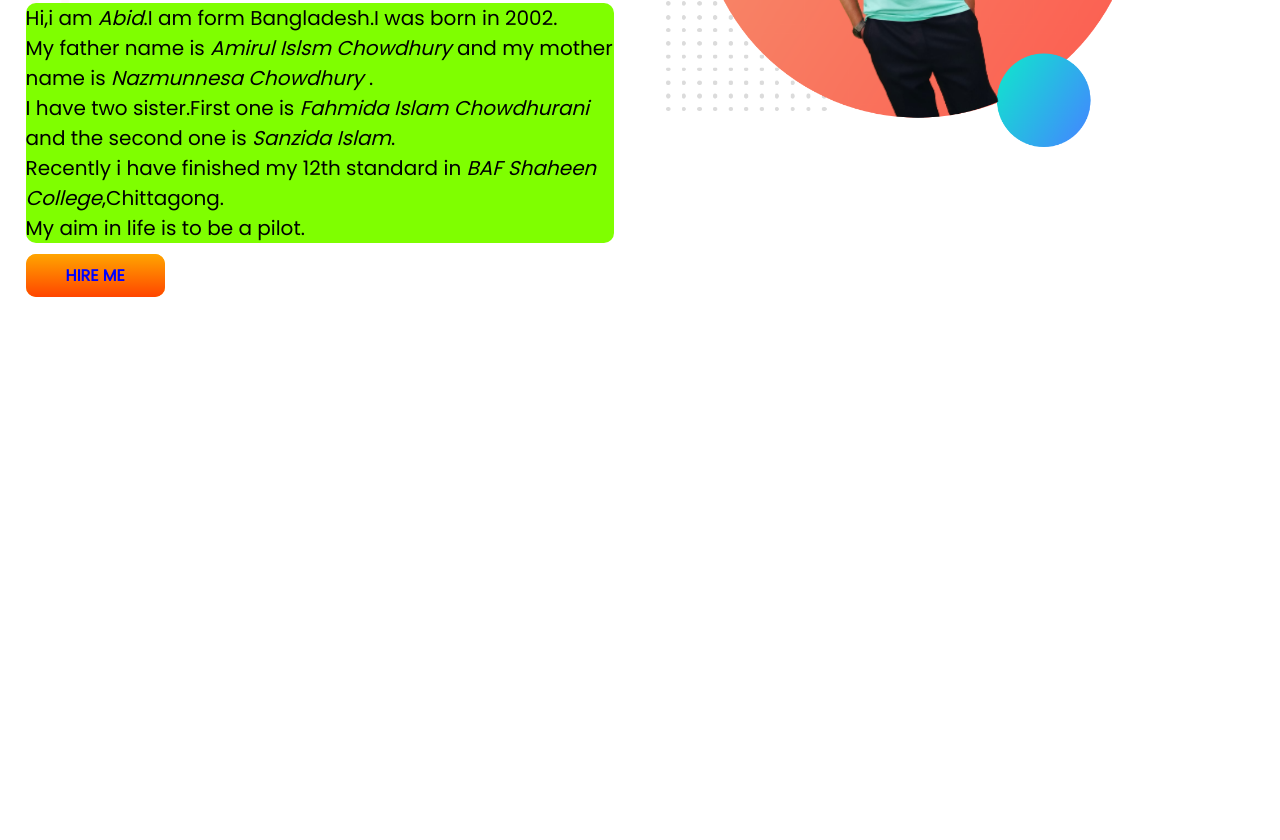
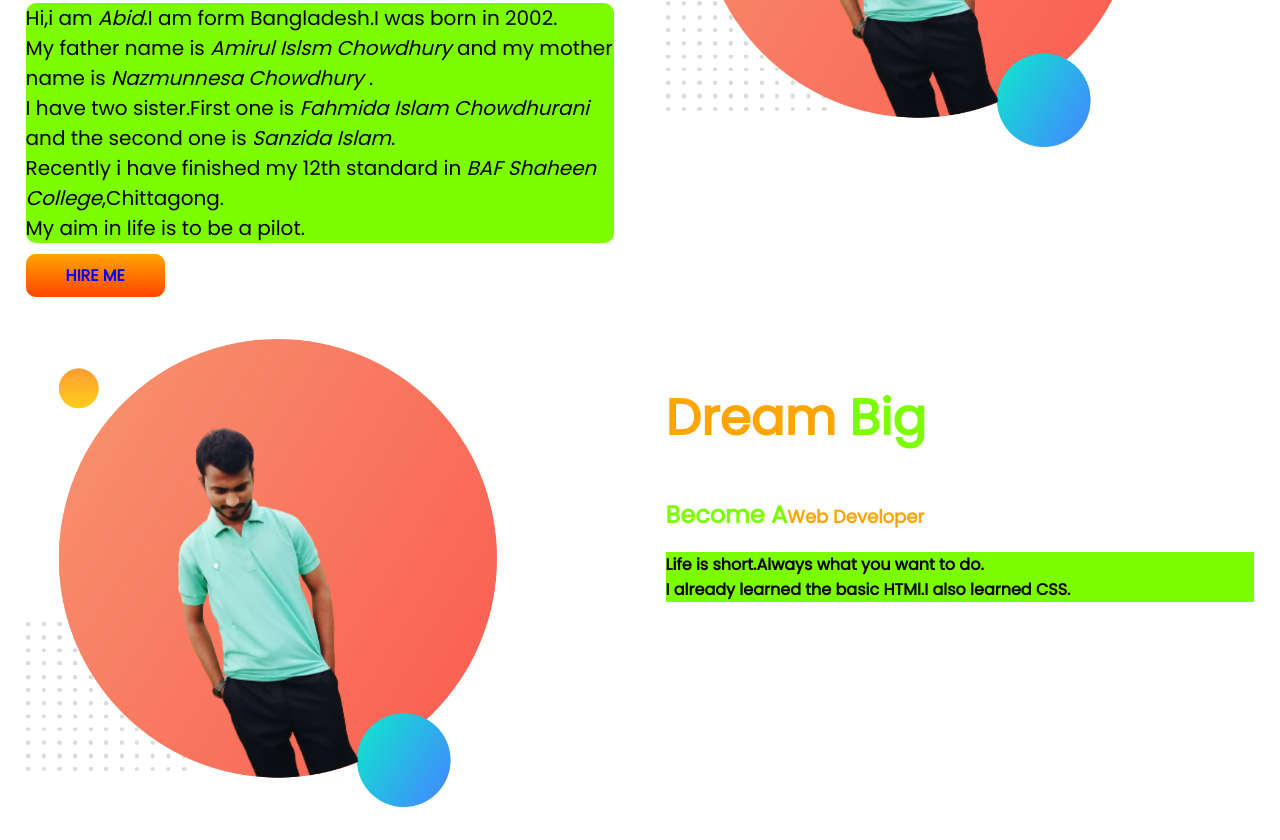
Before and after one commit to abidctg/developer-portfolio, a plain HTML site: page index.html in a window 1280 px wide. Shown: the part 346-1186 px from the top of the page. Before the commit the page ends 800 px from the top, so only its background shows below. Drawn offline with Linux system fonts and the light colour scheme.

Commit message:
added file

```diff
--- a/index.html
+++ b/index.html
@@ -32,7 +32,28 @@
             <img src="images/my-bg.png" alt="my pic" />
         </div>
     </section>
+    <section class="dream-big">
+        <div class="half-width">
+            <img src="images/my-bg.png" alt="my pic" />
+        </div>
+        <div class="half-width">
+            <h1><span class="d">Dream</span> <span class="e">Big</span></h1>
+            <h2> <span class="f">Become A</span><span class="g">Web Developer</span></h2>
+            <p class="h">Life is short.Always what you want to do.<br> I already learned the basic HTMl.I also learned
+                CSS.<br>
+            </p>
 
+
+        </div>
+
+
+
+
+
+
+
+
+    </section>
 
 
 </body>
--- a/style.css
+++ b/style.css
@@ -14,9 +14,10 @@ h1{
     color: black;
 }
 .ab{
-    color: black;background-color: chartreuse;border-radius: 10px; font-size: 20px;}
+    color: black;background-color: lawngreen;border-radius: 10px; font-size: 20px;}
     section{
         display: flex;
+        margin-bottom: 100;
     }
     .half-width{
         width:50%;
@@ -34,3 +35,14 @@ h1{
     background-image: url(images/top-banner.png);
     background-repeat:no-repeat ;
 }
+.d{
+    color: orange;
+}
+.e{
+    color:lawngreen ;
+}
+.f{color: lawngreen;  font-size: x-large; font-weight: 700;                         }
+.g{color: orange;font-size: large; font-weight: 700;                       }
+.h{ color: black; background-color:lawngreen;font-size: medium;font-weight: 700;
+
+}
```
